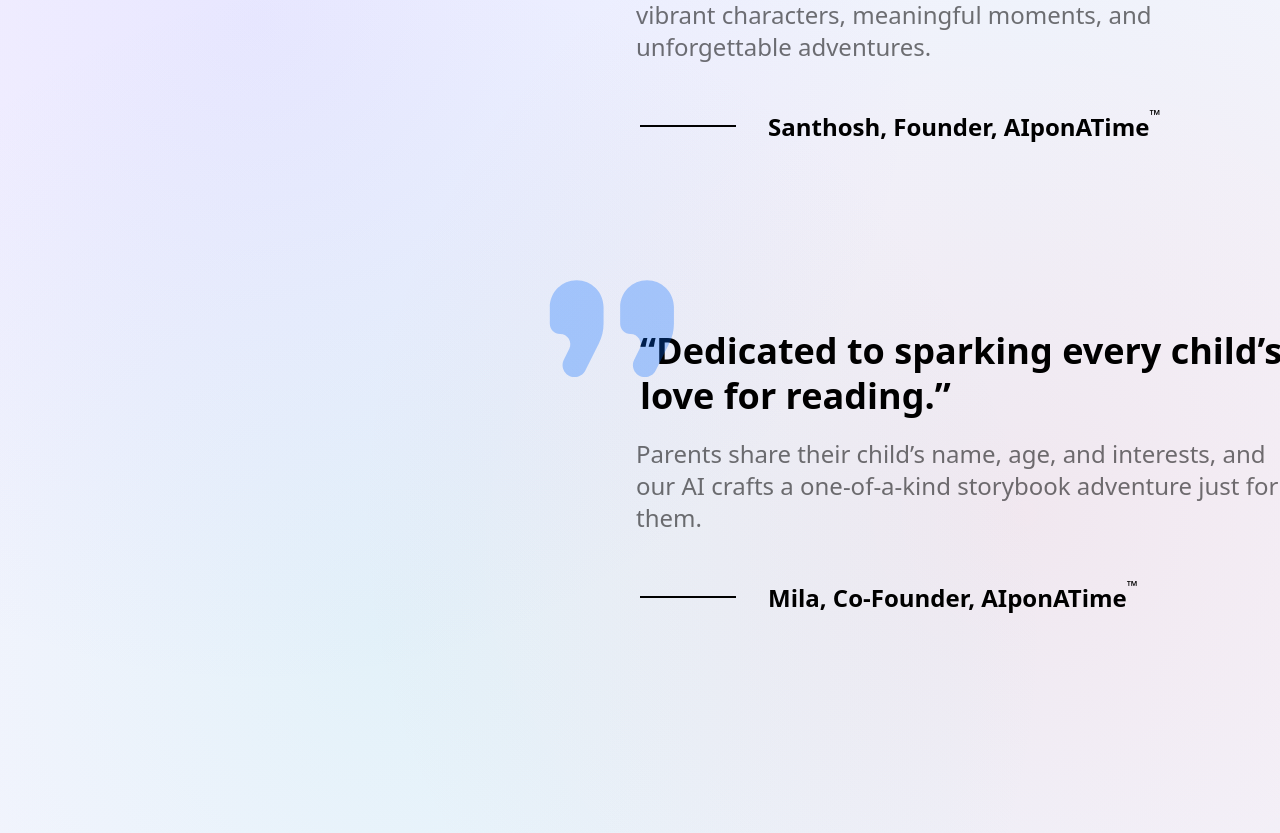
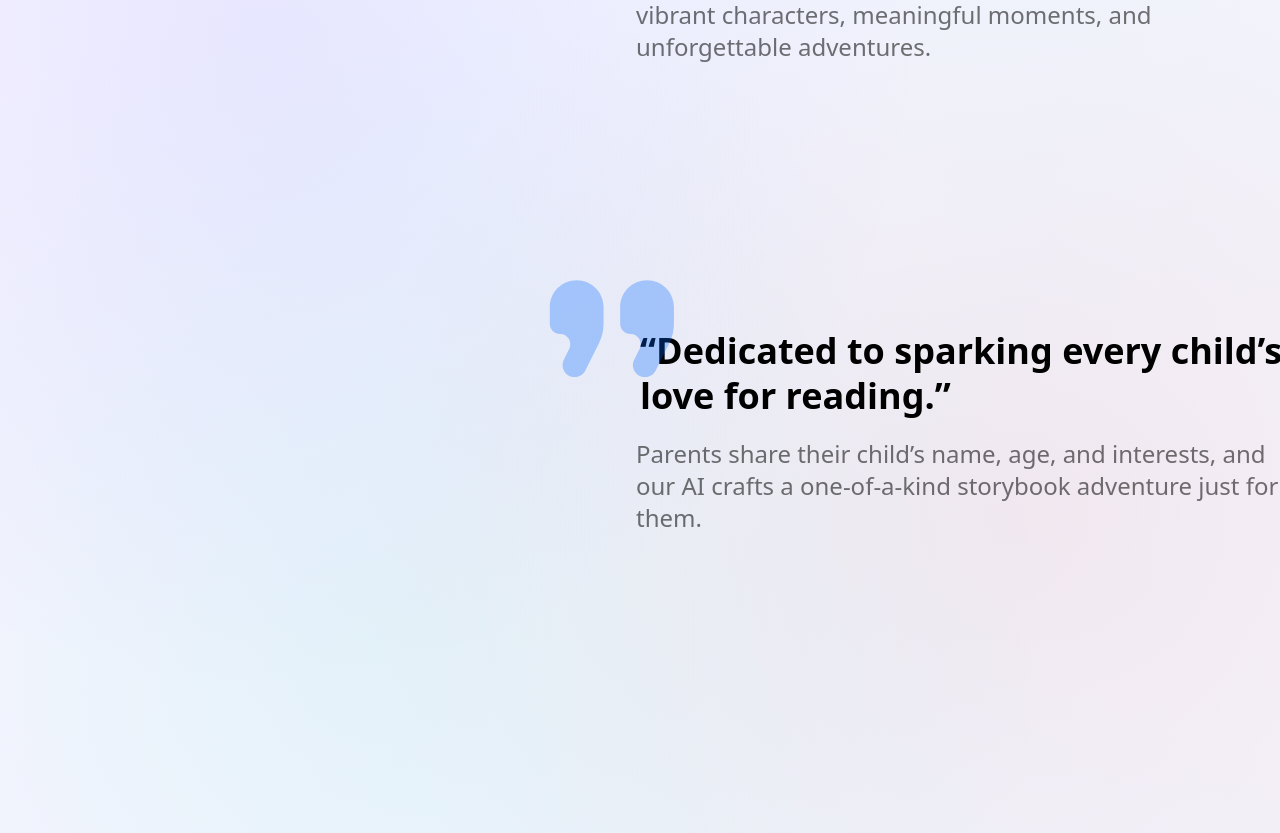
Before and after one commit to yablokolabs/aiponatime, a Next.js app in the folder package/: page / in a window 1280 px wide. Shown: the part 2307-3140 px from the top of the page. Built offline with nearby package versions, Linux system fonts and the light colour scheme; no server answers.

Commit message:
remove founder/co-founder mentions

```diff
--- a/package/src/components/Home/Dedicated/index.tsx
+++ b/package/src/components/Home/Dedicated/index.tsx
@@ -46,9 +46,6 @@ const Dedicated = () => {
             <p className="font-medium text-black/55 text-2xl mt-5 text-center lg:text-start -ml-1">
               With AIponATime™, each book is a personalized journey—bringing your child's imagination to life through vibrant characters, meaningful moments, and unforgettable adventures.
             </p>
-            <p className="text-2xl font-semibold mt-12 lg:pl-32 relative lg:before:block before:hidden before:absolute before:bg-black before:h-0.5 before:w-24 before:left-0 before:bottom-1/2 text-center lg:text-start">
-              Santhosh, Founder, AIponATime<sup className="align-super text-sm">™</sup>
-            </p>
           </div>
 
           {/* Vertical spacing between sections */}
@@ -85,9 +82,6 @@ const Dedicated = () => {
             <p className="font-medium text-black/55 text-2xl mt-5 text-center lg:text-start -ml-1">
               Parents share their child’s name, age, and interests, and our AI crafts a one-of-a-kind storybook adventure just for them.
             </p>
-            <p className="text-2xl font-semibold mt-12 lg:pl-32 relative lg:before:block before:hidden before:absolute before:bg-black before:h-0.5 before:w-24 before:left-0 before:bottom-1/2 text-center lg:text-start">
-             Mila, Co-Founder, AIponATime<sup className="align-super text-sm">™</sup>
-            </p>
           </div>
         </div>
       </div>
```
